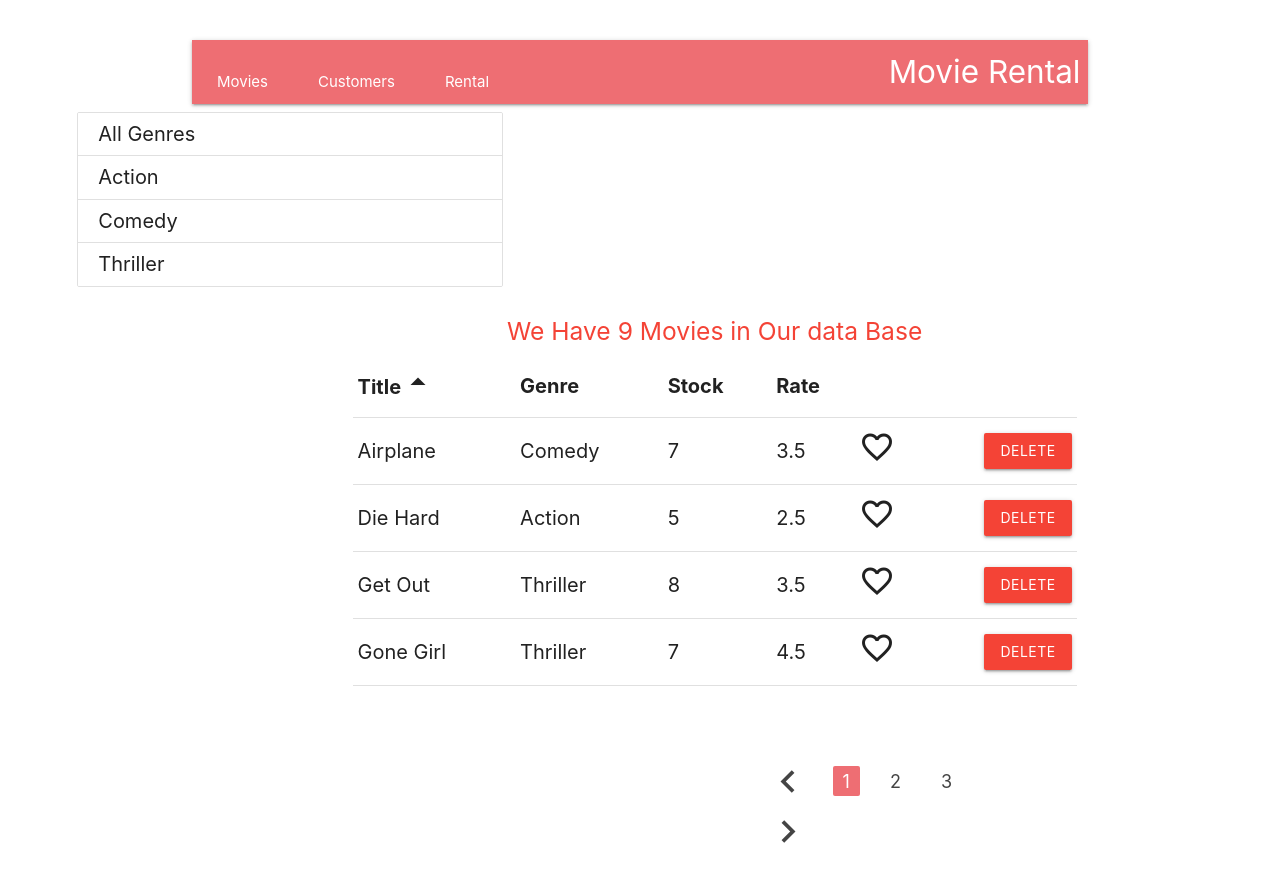
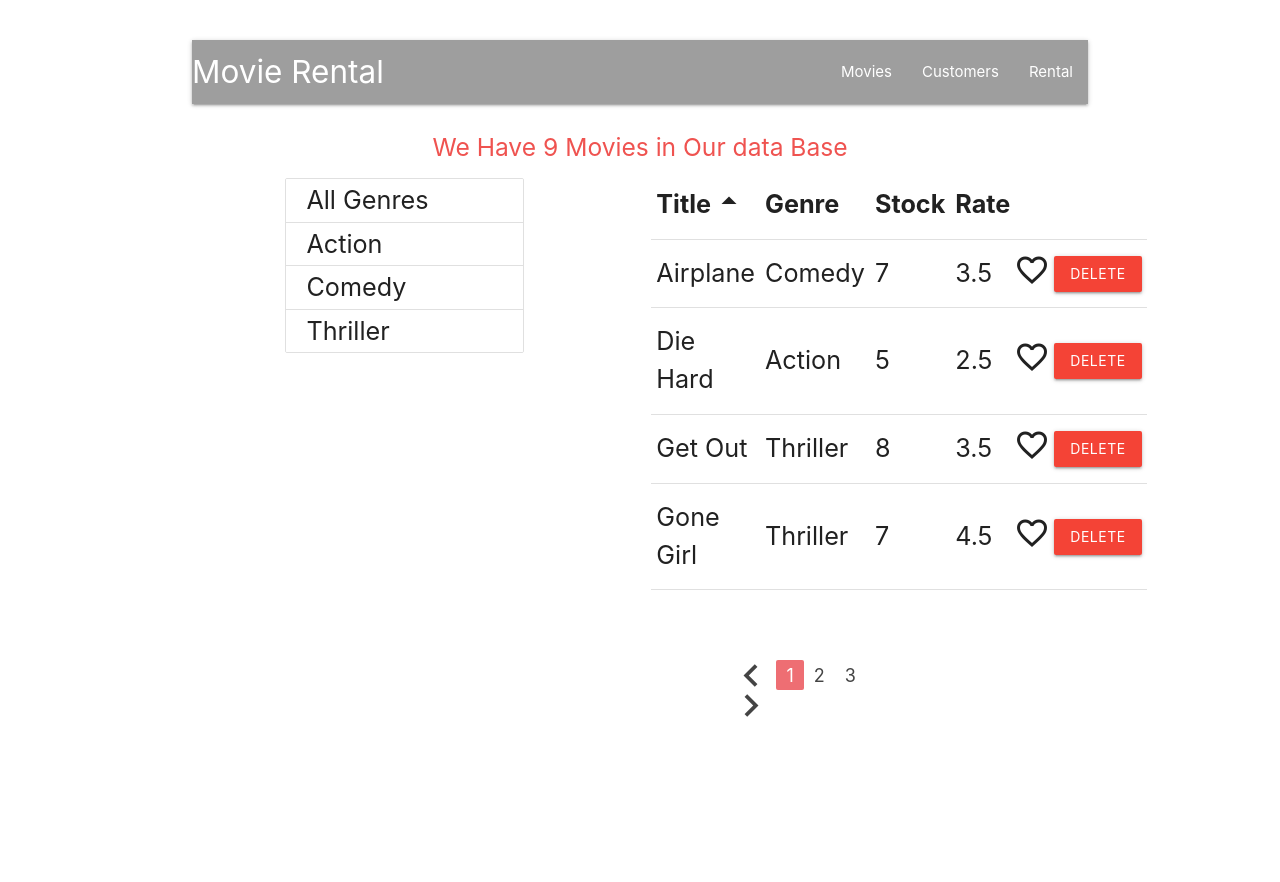
Before and after one commit to benk1/MovieRentalApp, a React (Create React App) app: page / in a window 1280 px wide. Shown: the top 882 px of the page. After the commit the page ends 800 px from the top, so only its background shows below. Built offline with nearby package versions, Linux system fonts and the light colour scheme.

Commit message:
styling movie component

```diff
--- a/src/App.css
+++ b/src/App.css
@@ -40,6 +40,10 @@
   padding: 50px;
   margin-left: 400px;
 }
-li{
+/*li {
   margin: 10px;
+}*/
+
+.center{
+  margin-top: 30px;
 }
--- /dev/null
+++ b/src/components/Customers.jsx
@@ -0,0 +1,6 @@
+import React from 'react';
+const Customers = () => {
+    return (  );
+}
+
+export default Customers;
--- a/src/components/Movies.jsx
+++ b/src/components/Movies.jsx
@@ -77,13 +77,15 @@ class Movies extends Component {
         : moviesPaginated;
     let message = moviesPaginated.length ? (
       <div className='center '>
-        <h5 className='red-text lighten-2'>
+        <h5 className='red-text text-lighten-1'>
           We Have {filtered.length} Movies in Our data Base
         </h5>
       </div>
     ) : (
       <div>
-        <h1 className='red-text'>There are no Movies in the data base</h1>
+        <h1 className='red-text text-lighten-3'>
+          There are no Movies in the data base
+        </h1>
       </div>
     );
 
@@ -91,18 +93,20 @@ class Movies extends Component {
 
     const movies = paginate(sorted, currentPage, pageSize);
     return (
+      <div className='container'>
+        {message}
         <div className='row'>
-        <div className='col s6 pull-s6   '>
-          <span className='flow-text'></span>
+          <div className='col s5 pull-l1 list-group  '>
+            <span className='flow-text '>
               <ListGroup
                 items={genres}
                 selectedItem={this.state.selectedGenre}
                 onItemSelect={this.handleGenreSelect}
               />
+            </span>
           </div>
-        <div className='col s10 push-s2 '>
-          <span className='flow-text'></span>
-          {message}
+          <div className='col s6  push-l1  '>
+            <span className='flow-text'>
               <MovieTable
                 movies={movies}
                 sortColumn={sortColumn}
@@ -110,6 +114,9 @@ class Movies extends Component {
                 onDelete={this.handleDelete}
                 onSort={this.handleSort}
               />
+            </span>
+          </div>
+        </div>
             <Pagination
               itemsCount={filtered.length}
               pageSize={pageSize}
@@ -117,7 +124,6 @@ class Movies extends Component {
               onPageChange={this.handlePageChange}
             />
       </div>
-      </div>
     );
   }
 }
--- a/src/components/NavBar.jsx
+++ b/src/components/NavBar.jsx
@@ -1,21 +1,21 @@
 import React from 'react';
-import { Link, NavLink } from 'react-router-dom';
+import { NavLink } from 'react-router-dom';
 const NavBar = () => {
   return (
     <nav>
-      <div class='nav-wrapper'>
-        <a href='#' class='brand-logo right'>
+      <div className='nav-wrapper grey darken-5   '>
+        <NavLink to='/' className='brand-logo '>
           Movie Rental
-        </a>
-        <ul id='nav-mobile' class='left hide-on-med-and-down'>
+        </NavLink>
+        <ul id='nav-mobile' className='left hide-on-med-and-down right '>
           <li>
-            <a href='sass.html'>Movies</a>
+            <NavLink to='/'>Movies</NavLink>
           </li>
           <li>
-            <a href='badges.html'>Customers</a>
+            <NavLink to='/'>Customers</NavLink>
           </li>
           <li>
-            <a href='collapsible.html'>Rental</a>
+            <NavLink to='/'>Rental</NavLink>
           </li>
         </ul>
       </div>
--- /dev/null
+++ b/src/components/Rentals.jsx
@@ -0,0 +1,6 @@
+import React from 'react';
+const Rentals = () => {
+    return (  );
+}
+
+export default Rentals;
```
Lines whose indentation alone changed are shown as unchanged.
